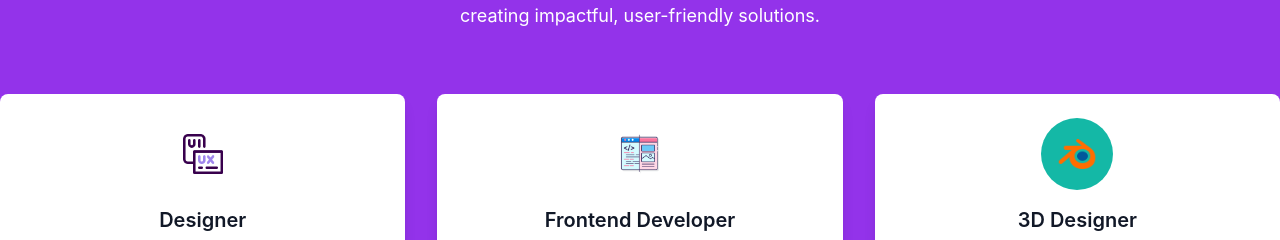
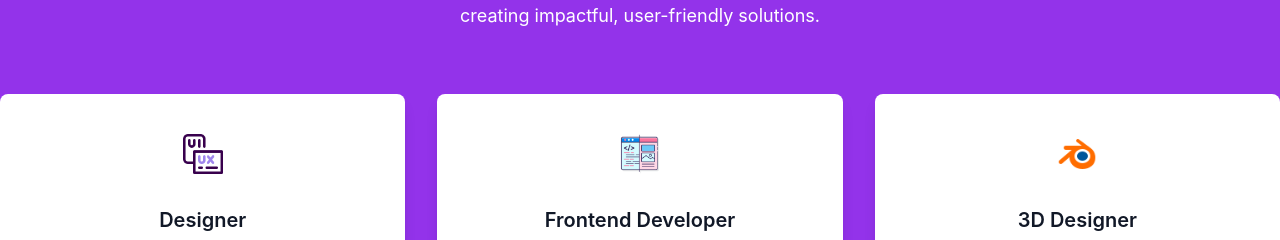
Before and after one commit to akbarfai-blub/portofolio, a React (Create React App) app: page / in a window 1280 px wide. Shown: the part 1190-1430 px from the top of the page. Built offline with nearby package versions, Linux system fonts and the light colour scheme.

Commit message:
another content adjustment

```diff
--- a/src/components/About.jsx
+++ b/src/components/About.jsx
@@ -73,7 +73,7 @@ const About = () => {
         {/* Card 3: Mentor */}
         <div className="bg-white text-gray-900 rounded-lg shadow-lg p-6">
           <div className="flex justify-center mb-4">
-            <div className="bg-teal-500 p-4 rounded-full">
+            <div className="p-4 rounded-full">
               <img src={blender} alt="Mentor" className="w-10 h-10" />
             </div>
           </div>
```
